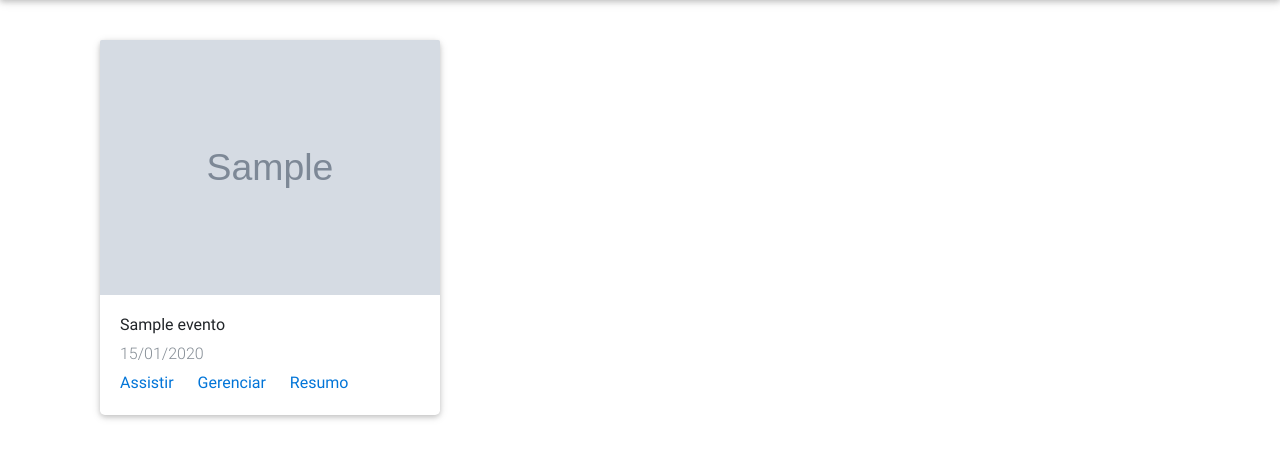
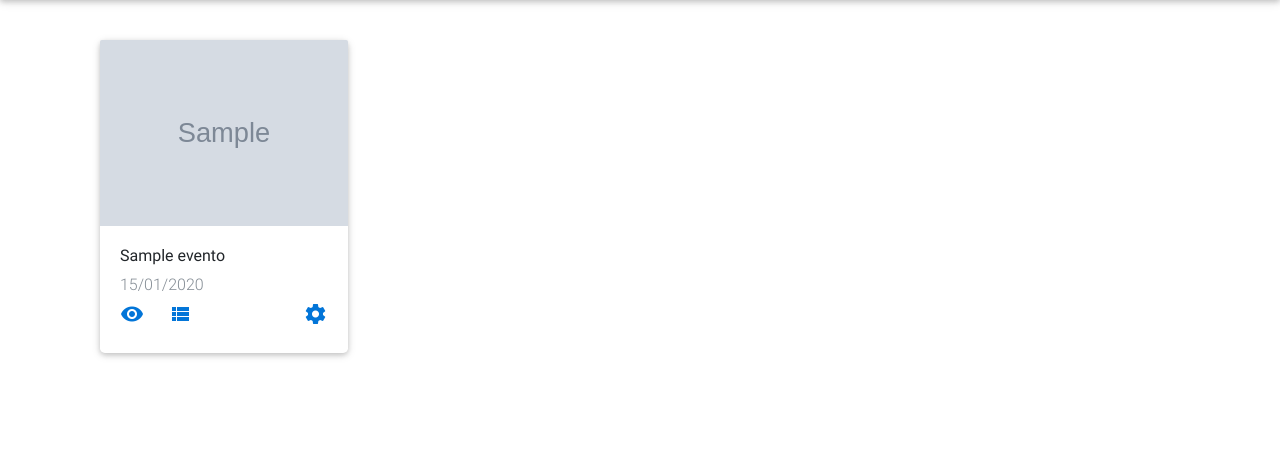
Before and after one commit to allanlucio/simple-public-sale, a Django app: page / in a window 1280 px wide. Shown: the part 56-515 px from the top of the page. Run offline with Django 3.2, Linux system fonts and the light colour scheme; tables that the repository leaves empty hold one stand-in row (Sample ...); some libraries are stand-ins or nearby versions.

Commit message:
Resolved #71

```diff
--- a/simple_public_sale/templates/list_all_events.html
+++ b/simple_public_sale/templates/list_all_events.html
@@ -4,16 +4,18 @@
 
         <div class="row">
             {% for evento in eventos %}
-                <div class="col-sm-4">
+                <div class="col-12 col-sm-6 col-md-4 col-lg-4 col-xl-3">
                     <div class="card mt-3">
                         <img class="img-fluid" src="{{ evento.url_image }}" alt="card-image">
 
                         <div class="card-body">
                             <h5 class="card-title"> {{ evento.nome.capitalize }} </h5>
                             <h6 class="card-subtitle mb-2 text-muted"> {{ evento.data | date:'d/m/Y' }}</h6>
-                            <a class="card-link" href="{% url 'watch-event' evento.grupo.id %}">Assistir</a>
-                            <a class="card-link" href="{% url 'manage-event' evento.id %}">Gerenciar</a>
-                            <a class="card-link" href="{% url 'event-finishers' evento.id %}">Resumo</a>
+
+
+                            <a class="card-link" href="{% url 'watch-event' evento.grupo.id %}"> <i class="material-icons">remove_red_eye</i></a>
+                            <a class="card-link float-right" href="{% url 'manage-event' evento.id %}"> <i class="material-icons">settings</i></a>
+                            <a class="card-link" href="{% url 'event-finishers' evento.id %}"> <i class="material-icons">view_list</i></a>
                         </div>
                     </div>
 
```
